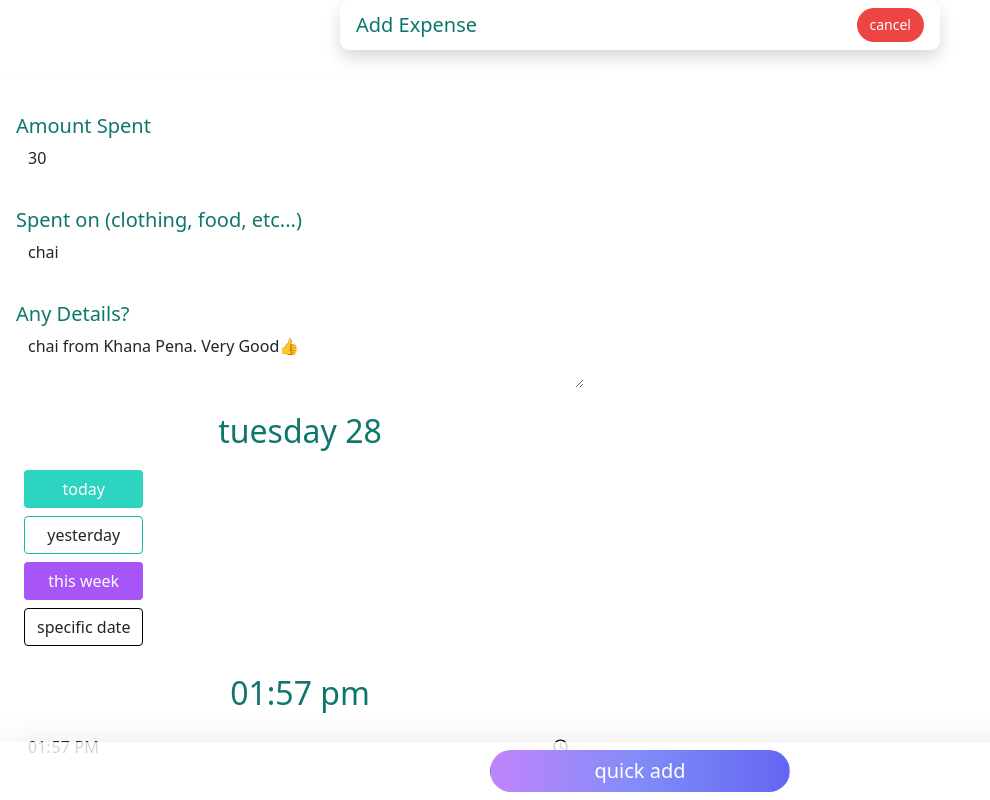
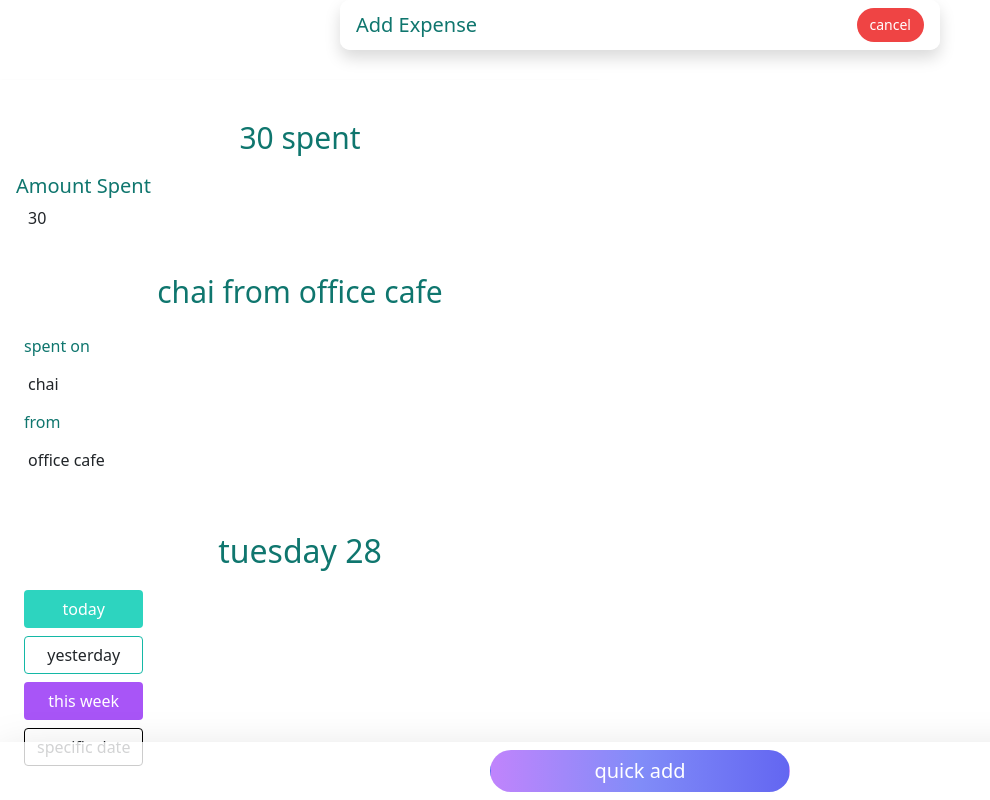
Before and after one commit to ahmadkhudai/next-tracker, a Next.js app: page /add_expense/AddExpenseForm in a window 1280 px wide. Shown: the whole page, without its empty margins (0-990 px from the left). Built offline with nearby package versions, Linux system fonts and the light colour scheme.

Commit message:
better description. added location.

```diff
--- a/pages/add_expense/AddExpenseForm.tsx
+++ b/pages/add_expense/AddExpenseForm.tsx
@@ -1,10 +1,8 @@
 // @flow
 import * as React from 'react';
-import {useRef, useState} from 'react';
+import {useEffect, useRef, useState} from 'react';
 import moment from "moment";
 import {Day, getSubtractableDays} from "../../constants/day";
-import DateSortedView from "../Home/_components/DateSortedView";
-import {Modes} from "../api/component_config/Modes";
 import PurpleButton from "../components/buttons/PurpleButton";
 import TealButton from "../components/buttons/TealButton";
 import LabelPurple from "../components/labels/LabelPurple";
@@ -12,6 +10,9 @@ import {startsWithSpace} from "../api/utils/string_utils";
 import RedButton from "../components/buttons/RedButton";
 import NewExpenseContainer from "../components/modals/currentExpense/NewExpenseContainer";
 import {addDaysPreserveTime, concat} from "../api/utils/date_utils";
+import NewExpenseView from "./_components/NewExpenseView";
+import LargeFormDisplay from "./_components/FormCenteredDisplay";
+import newExpenseView from "./_components/NewExpenseView";
 
 //
 // let itemsList = ["chai", "Shwarma", "Steak Burger", "GB Ginger Special"];
@@ -28,35 +29,24 @@ export function AddExpenseForm({addNewExpense, handleClose}: Props) {
     const [currentlySelectedDate, setCurrentlySelectedDate] = useState(new Date());
     const [expenseName, setExpenseName] = useState("chai");
     const defaultExpense = {
-        name: expenseName,
+        name: "chai",
         price: 30,
-        description: expenseName + " from Khana Pena. Very Good👍",
+        description: "chai from office cafe",
+        location:"office cafe",
         date: currentlySelectedDate
     };
     const [newExpense, setNewExpense] = useState(defaultExpense);
+
+
+    useEffect(() => {
+       handleFieldChange("description", newExpense.price + " spent on " + newExpense.name + " from " + newExpense.location)
+    }, [newExpense.name, newExpense.price, newExpense.location]);
+
 
     function handleFieldChange(fieldName: string, fieldValue: any) {
 
         // if(fieldValue)
         let tempObj: any = {...newExpense};
-
-        if (fieldName === "name") {
-
-            //we are looking if the descriptoin has PERVIOUS expense name
-            //first check if the description actually contains the name before cliping
-            let description = newExpense.description;
-            // console.log(description.slice(expenseName.length, description.length - 1));
-            if (descriptionModified || description.startsWith(expenseName)) {
-                description = description.slice(expenseName.length)
-            }
-            if (!startsWithSpace(description)) {
-                description = " " + description;
-            }
-            tempObj.description = fieldValue + description;
-            // console.log(newExpense.description.includes(expenseName));
-
-            setExpenseName(fieldValue);
-        }
 
         tempObj[fieldName] = fieldValue;
         if (fieldName === "date") {
@@ -84,8 +74,6 @@ export function AddExpenseForm({addNewExpense, handleClose}: Props) {
         }
 
     }
-
-
 
 
     const [lastCreatedExpense, setLastExpense] = useState({} as any);
@@ -132,7 +120,8 @@ export function AddExpenseForm({addNewExpense, handleClose}: Props) {
 
 
             <div className={"fixed_header w-100"}>
-                <div className="w-100 flex h-100 ak_max_600px justify-content-between align-items-center shadow   bg-white/95 p-2 px-3 w-100 rounded-[10px] rounded-tl-0">
+                <div
+                    className="w-100 flex h-100 ak_max_600px justify-content-between align-items-center shadow   bg-white/95 p-2 px-3 w-100 rounded-[10px] rounded-tl-0">
                     <p className={" text-xl text-teal-700 hover:text-purple-700 w-75"}>Add Expense</p>
 
 
@@ -148,19 +137,25 @@ export function AddExpenseForm({addNewExpense, handleClose}: Props) {
 
             </div>
             {expenseAdded &&
-                <NewExpenseContainer handleClose={()=>{}}>
-                    <div className={"w-100 ak_max_600px   flex flex-column align-items-center  bg-gradient-to-l from-gray-100   via-teal-50  to-purple-100 h-100 p-4 rounded-[20px] "} style={{"zIndex":"1000"}}>
+                <NewExpenseContainer handleClose={() => {
+                }}>
+                    <div
+                        className={"w-100 ak_max_600px   flex flex-column align-items-center  bg-gradient-to-l from-gray-100   via-teal-50  to-purple-100 h-100 p-4 rounded-[20px] "}
+                        style={{"zIndex": "1000"}}>
                         <div className={"w-100 flex flex-column py-4 bg-white p-3 rounded-[10px] shadow-sm"}>
                             <LabelPurple text={"Expense Added!"} styleClasses={" h1 text-4xl"}/>
-                            <PurpleButton styleClasses={" p-2 my-1 rounded-full"} text={"add more!"} onClick={()=>{executeScroll(); resetState();}}/>
+                            <PurpleButton styleClasses={" p-2 my-1 rounded-full"} text={"add more!"} onClick={() => {
+                                executeScroll();
+                                resetState();
+                            }}/>
 
 
                         </div>
-                        <DateSortedView mode={Modes.create}
-                                        styleClasses={" w-100  pt-3  py-2 px-0 shadow-sm bg-white my-3  rounded-[10px] h-auto "}
+                        <NewExpenseView
                             expenses={[{...lastCreatedExpense, id: "1", date: newExpense.date.toString()}]}/>
 
-                        <TealButton styleClasses={"  my-2 py-2 text-3xl rounded-full w-75"} text={"home"} onClick={() => {
+                        <TealButton styleClasses={"  my-2 py-2 text-3xl rounded-full w-75"} text={"home"}
+                                    onClick={() => {
                                         handleClose()
                                     }}/>
 
@@ -171,7 +166,7 @@ export function AddExpenseForm({addNewExpense, handleClose}: Props) {
             }
 
             <div className={"h-[5rem]  w-100 py-4"} ref={myRef}></div>
-            <div className={"  shadow-sm"}   >
+            <div className={"  shadow-sm"}>
                 <div id={"add_expense_form h-100  "}
                      className={"  flex flex-column bg-white/90 hover:bg-white ak_slow_transition p-3 "}
                      style={{"marginBottom": "4rem"}}
@@ -182,50 +177,48 @@ export function AddExpenseForm({addNewExpense, handleClose}: Props) {
                     <div id="expense_form" className="pt-3 ">
 
                         <div className="form-group hover:font-bold ak_slow_transition">
+                            <LargeFormDisplay  text={newExpense.price.toString() + " spent"} styleClasses={"p-2 text-center font-thin text-3xl unselectable"}/>
                             <label htmlFor="amountSpent" className="text-xl text-teal-700 hover:text-purple-700">Amount
                                 Spent</label>
                             <div className="">
                                 <input type="number"
+                                       min={0}
                                        className="form-control border-0 hover:bg-purple-500 hover:text-white hover:font-bold hover:text-[1.3rem]"
-                                           id="amountSpent" placeholder="30" min="0"
+                                       id="amountSpent" placeholder="30"
                                        value={newExpense.price} onChange={(e) => {
                                     handleFieldChange("price", e.target.value)
                                 }}/>
                             </div>
                         </div>
                         <div className="form-group  hover:font-bold ak_slow_transition">
-                                <label htmlFor="name" className="text-xl text-teal-700 hover:text-purple-700">Spent on
-                                    (clothing, food,
-                                    etc...)</label>
+                            <LargeFormDisplay  text={newExpense.name+ " from "+ newExpense.location} styleClasses={"p-2 text-center font-thin text-3xl unselectable"}/>
+
                             <div className="">
+                                <label htmlFor="name" className="  p-2 text-teal-700 hover:text-purple-700">spent on</label>
                                 <input type="text"
-                                           className="form-control border-0 hover:bg-purple-500 hover:text-white hover:font-bold hover:text-[1.3rem]"
+                                       className="form-control border-0 mb-0  hover:bg-purple-500 hover:text-white hover:font-bold hover:text-[1.3rem]"
                                        id="name" placeholder="Chai"
                                        value={newExpense.name} onChange={e => {
                                     // setExpenseName(e.target.value);
                                     handleFieldChange("name", e.target.value)
                                 }}/>
+                                <label htmlFor="location" className=" p-2 text-teal-700 hover:text-purple-700">from</label>
+
+                                <input type="text"
+                                       className="form-control border-0   hover:bg-purple-500 hover:text-white hover:font-bold hover:text-[1.3rem]"
+                                       id="location" placeholder="location"
+                                       value={newExpense.location} onChange={e => {
+                                    // setExpenseName(e.target.value);
+                                    handleFieldChange("location", e.target.value)
+                                }}/>
                             </div>
                         </div>
-                            <div className="form-group hover:font-bold ak_slow_transition">
-                                <label htmlFor="Description" className="text-xl text-teal-700 hover:text-purple-700">Any Details?</label>
 
-                <textarea
-                    className="ak_slow_transition form-control border-0 hover:bg-purple-500 hover:text-white hover:font-bold hover:text-[1.3rem]"
-                    id="Description" placeholder="Chai"
-                    value={newExpense.description} onChange={e => {
-                    setDescriptionModified(true);
-                    handleFieldChange("description", e.target.value)
-
-                }}/>
-
-
-                            </div>
 
 
                         <div className={"py-3"}>
 
-                                <h2 className={"p-2 text-center h2 text-teal-700 hover:text-purple-700"}>{Day[(moment(newExpense.date).day())] + " " + (moment(newExpense.date).date())}</h2>
+                            <LargeFormDisplay text={Day[(moment(newExpense.date).day())] + " " + (moment(newExpense.date).date())}/>
                            {dateSelector !== dateSelectors.custom &&
                                 <div>
                                     <div className={"flex justify-content-between pb-3"}>
@@ -338,10 +331,7 @@ export function AddExpenseForm({addNewExpense, handleClose}: Props) {
                             </div>
 
 
-
                         </div>
-
-
 
 
                     </div>
@@ -361,14 +351,15 @@ export function AddExpenseForm({addNewExpense, handleClose}: Props) {
 
                 {showCurrentExpense &&
 
-                        <NewExpenseContainer handleClose={()=>{dontShowCurrentExpense()}}>
+                    <NewExpenseContainer handleClose={() => {
+                        dontShowCurrentExpense()
+                    }}
+                    >
                         <div className="  bg-gradient-to-r from-teal-100/90 via-purple-100 to-purple-200  rounded-[10px]  shadow-sm p-2 form-group position-sticky bottom-0 px-0 pb-0 flex flex-column align-items-end w-100">
 
                             <div className={"w-100 flex flex-column align-items-center pb-3"}>
-                                    <DateSortedView mode={Modes.create}
-                                                    styleClasses={" w-100    rounded-2  h-auto "}
-                                                    expenseStyleClasses={"  m-0 pb-3 "}
-                                                    expenses={[{
+                                {/*@ts-ignore*/}
+                                <NewExpenseView expenses={[{
                                     ...newExpense,
                                     id: "1",
                                     date: newExpense.date.toString()
@@ -387,17 +378,11 @@ export function AddExpenseForm({addNewExpense, handleClose}: Props) {
 
                                 </div>
                             </div>
-
-
-
+                        </div>
+                    </NewExpenseContainer>
+                }
 
             </div>
-
-
-                        </NewExpenseContainer>}
-
-                </div>
-
 
 
         </div>
--- /dev/null
+++ b/pages/add_expense/_components/FormCenteredDisplay.tsx
@@ -0,0 +1,25 @@
+// @flow
+import * as React from 'react';
+import {Day} from "../../../constants/day";
+import moment from "moment";
+
+type Props = {
+    text:string;
+    styleClasses?:any;
+};
+
+export function FormCenteredDisplay({text, styleClasses}: Props) {
+    let styles = " h2 text-teal-700 hover:text-purple-700 unselectable ";
+    if(!styleClasses){
+        styles+=" text-center p-2 "
+    }else{
+        styles+=styleClasses;
+    }
+    return (
+        <>
+            <h2 className={styles }>{text}</h2>
+        </>
+    );
+}
+
+export default FormCenteredDisplay;
--- /dev/null
+++ b/pages/add_expense/_components/NewExpenseView.tsx
@@ -0,0 +1,19 @@
+// @flow
+import * as React from 'react';
+import DateSortedView from "../../Home/_components/DateSortedView";
+import {Modes} from "../../api/component_config/Modes";
+import {Expense} from "../../../Definitions/Expense";
+
+type Props = {
+    expenses:Expense[]
+
+};
+export const NewExpenseView = ({expenses}: Props) => {
+    return (
+        <DateSortedView mode={Modes.create}
+                        styleClasses={" w-100  pt-3  py-2 px-0 shadow-sm bg-white my-3  rounded-[10px] h-auto "}
+                        expenses={expenses}/>
+    );
+};
+
+export default NewExpenseView;
--- a/postcss.config.js
+++ b/postcss.config.js
@@ -2,7 +2,6 @@
 module.exports = {
   plugins: {
     tailwindcss: {},
-    autoprefixer: {},
-    'postcss-import':{}
+    autoprefixer: {}
   },
 }
--- a/styles/globals.css
+++ b/styles/globals.css
@@ -349,6 +349,17 @@ div.scrollable::-webkit-scrollbar, body div::-webkit-scrollbar {
   justify-content: center;
 }
 
+.unselectable {
+  -webkit-user-select: none;
+  /* Safari */
+  -moz-user-select: none;
+  /* Firefox */
+  -ms-user-select: none;
+  /* IE10+/Edge */
+  user-select: none;
+  /* Standard */
+}
+
 #effing_swiper {
   max-width: 350px;
 }
--- a/styles/main.scss
+++ b/styles/main.scss
@@ -484,6 +484,13 @@ $finalWidth: $finalHeight*2;
   display: flex;
   justify-content: center;
 }
+
+.unselectable{
+  -webkit-user-select: none; /* Safari */
+  -moz-user-select: none; /* Firefox */
+  -ms-user-select: none; /* IE10+/Edge */
+  user-select: none; /* Standard */
+}
 .scale-test{
 //transform:scale(0.7);
 
```
Also changed, not shown: package.json (+1 -7 lines), pages/components/modals/currentExpense/NewExpenseContainer.tsx (+8 -6 lines), 1 other file (tests, documents, lock files or other folders). Lines whose indentation alone changed are shown as unchanged.
